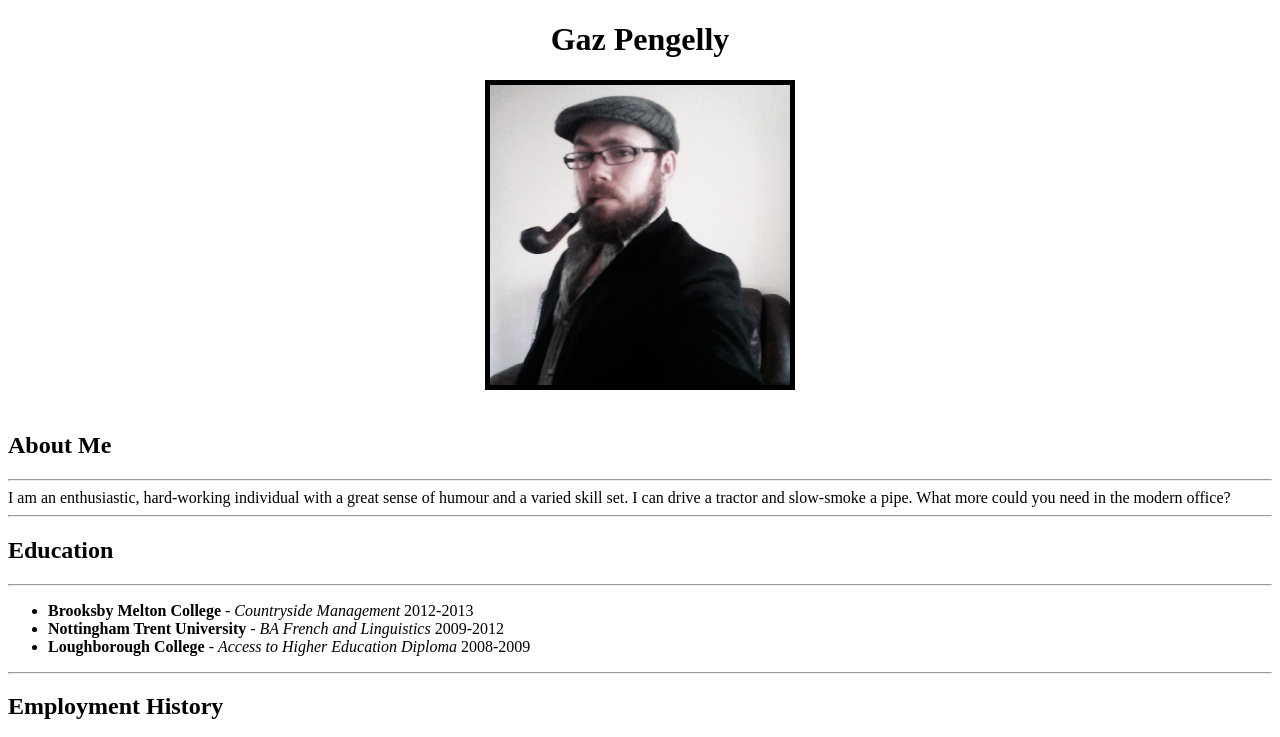
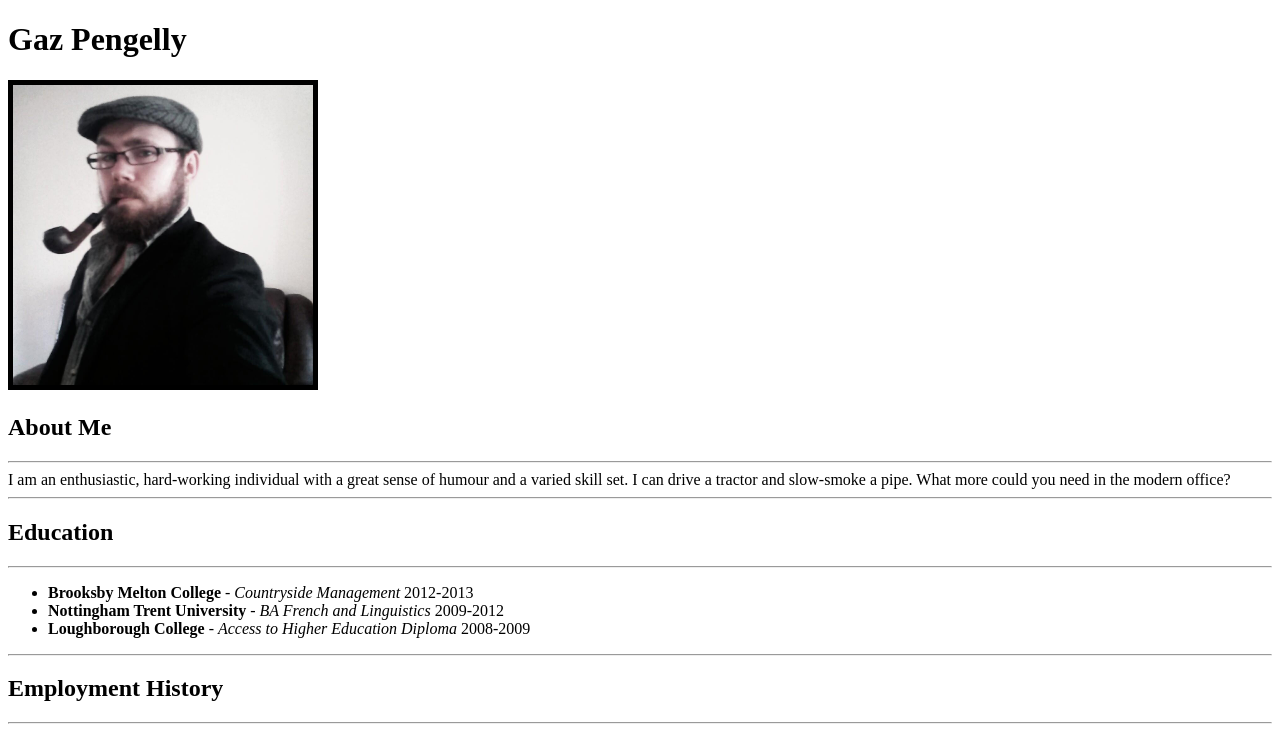
Before and after one commit to gazzyg84/Capstone1, a plain HTML site: page index.html in a window 1280 px wide. Shown: the top 737 px of the page. Drawn offline with Linux system fonts and the light colour scheme.

Commit message:
Update index.html

```diff
--- a/index.html
+++ b/index.html
@@ -6,8 +6,8 @@
     </head>
 
     <body>
-        <center><h1>Gaz Pengelly</h1>
-        <img src="./Public/profile.jpg" alt="profile picture of gaz pengelly" height="300" style="border:5px solid black" ></center>
+        <h1>Gaz Pengelly</h1>
+        <img src="./Public/profile.jpg" alt="profile picture of gaz pengelly" height="300" style="border:5px solid black" >
         <br>
         <h2>About Me</h2>
         <hr>
```
